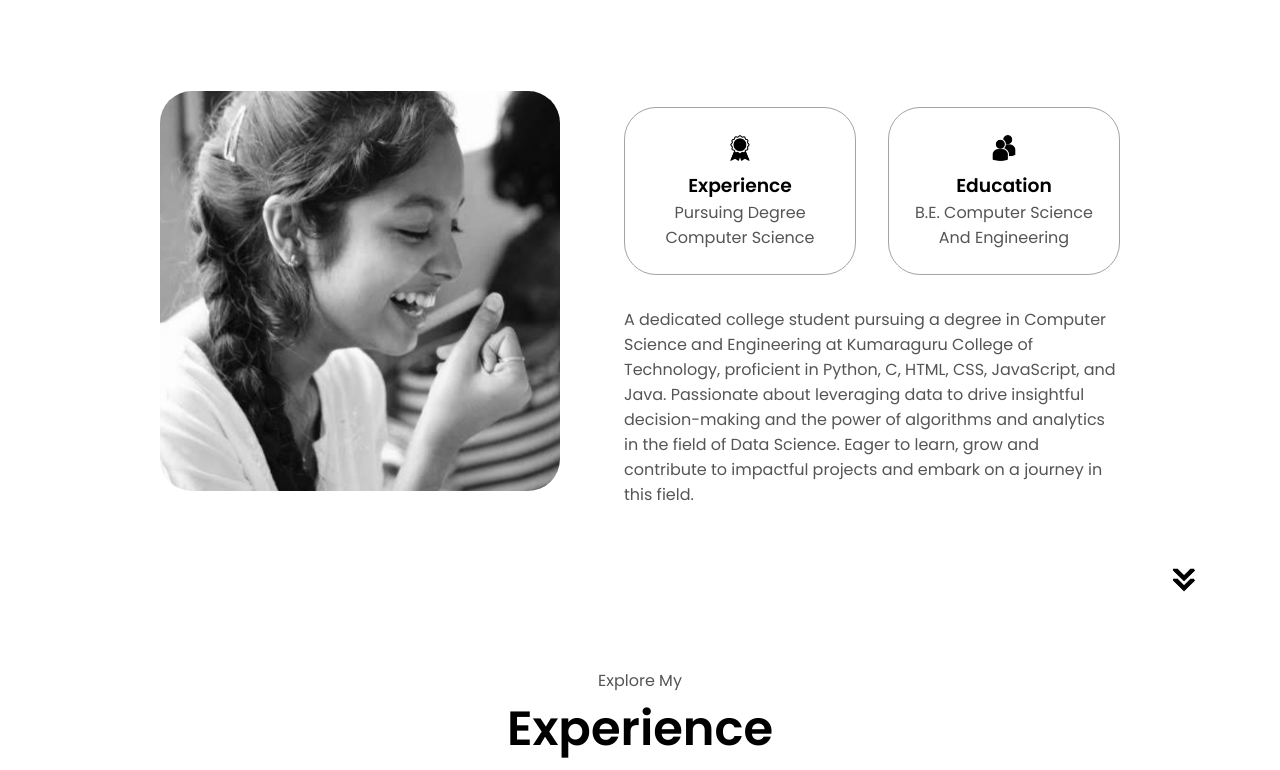
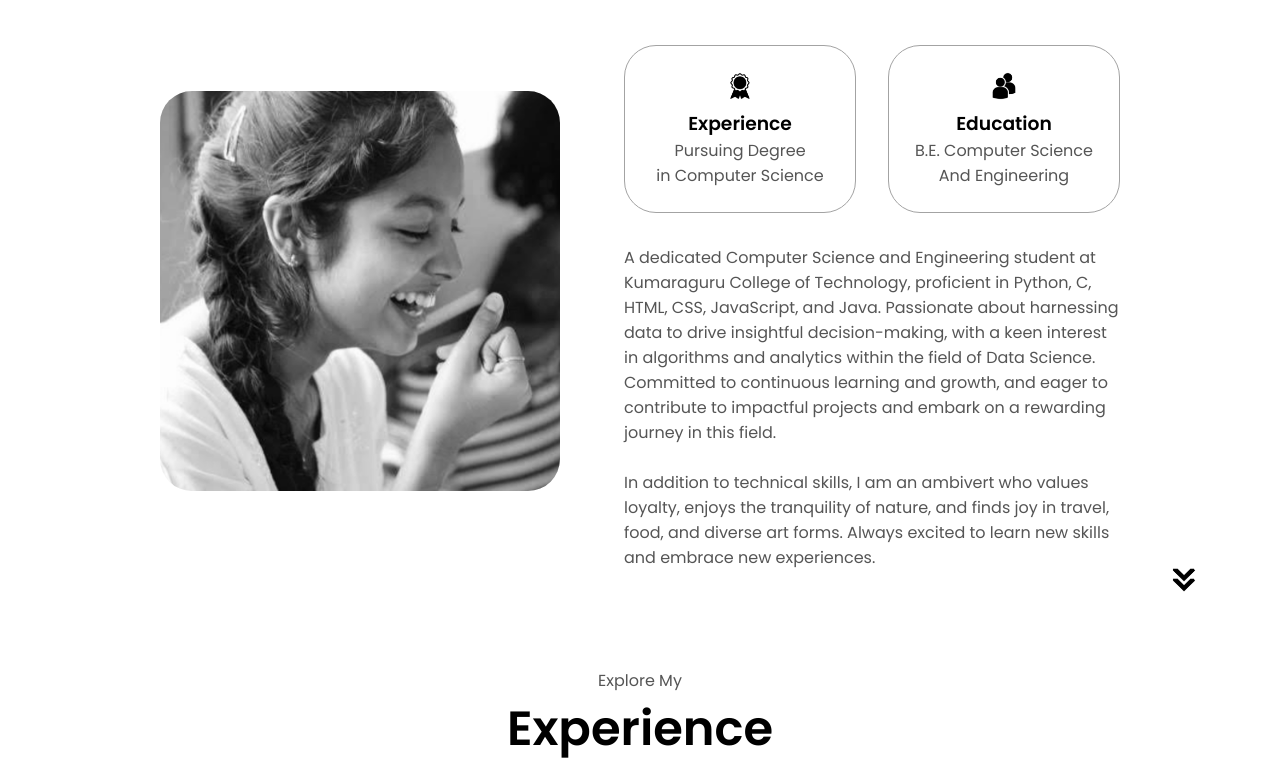
Before and after one commit to naahid715/portfolio, a plain HTML site: page index.html in a window 1280 px wide. Shown: the part 1028-1798 px from the top of the page. Drawn offline with Linux system fonts and the light colour scheme.

Commit message:
Update index.html

```diff
--- a/index.html
+++ b/index.html
@@ -43,7 +43,7 @@
       <div class="section__text">
         <p class="section__text__p1">Hello, I'm</p>
         <h1 class="title">Naahid</h1>
-        <p class="section__text__p2">Aspiring Data Scientist</p>
+        <p class="section__text__p2">an Aspiring Data Scientist</p>
         <div class="btn-container">
           <button
             class="btn btn-color-2"
@@ -91,7 +91,7 @@
                 class="icon"
               />
               <h3>Experience</h3>
-              <p>Pursuing Degree<br />Computer Science</p>
+              <p>Pursuing Degree<br />in Computer Science</p>
             </div>
             <div class="details-container">
               <img
@@ -105,12 +105,15 @@
           </div>
           <div class="text-container">
             <p>
-                A dedicated college student pursuing a degree in Computer Science and
-                Engineering at Kumaraguru College of Technology, proficient in Python, C,
-                HTML, CSS, JavaScript, and Java. Passionate about leveraging data to drive
-                insightful decision-making and the power of algorithms and analytics in the
-                field of Data Science. Eager to learn, grow and contribute to impactful projects
-                and embark on a journey in this field.
+              A dedicated Computer Science and Engineering student at Kumaraguru College of Technology,
+              proficient in Python, C, HTML, CSS, JavaScript, and Java. Passionate about harnessing data
+              to drive insightful decision-making, with a keen interest in algorithms and analytics within
+              the field of Data Science. Committed to continuous learning and growth, and eager to contribute
+              to impactful projects and embark on a rewarding journey in this field.
+              <br><br>
+              In addition to technical skills, I am an ambivert who values loyalty, enjoys the tranquility of
+              nature, and finds joy in travel, food, and diverse art forms. Always excited to learn new skills
+              and embrace new experiences.
             </p>
           </div>
         </div>
```
